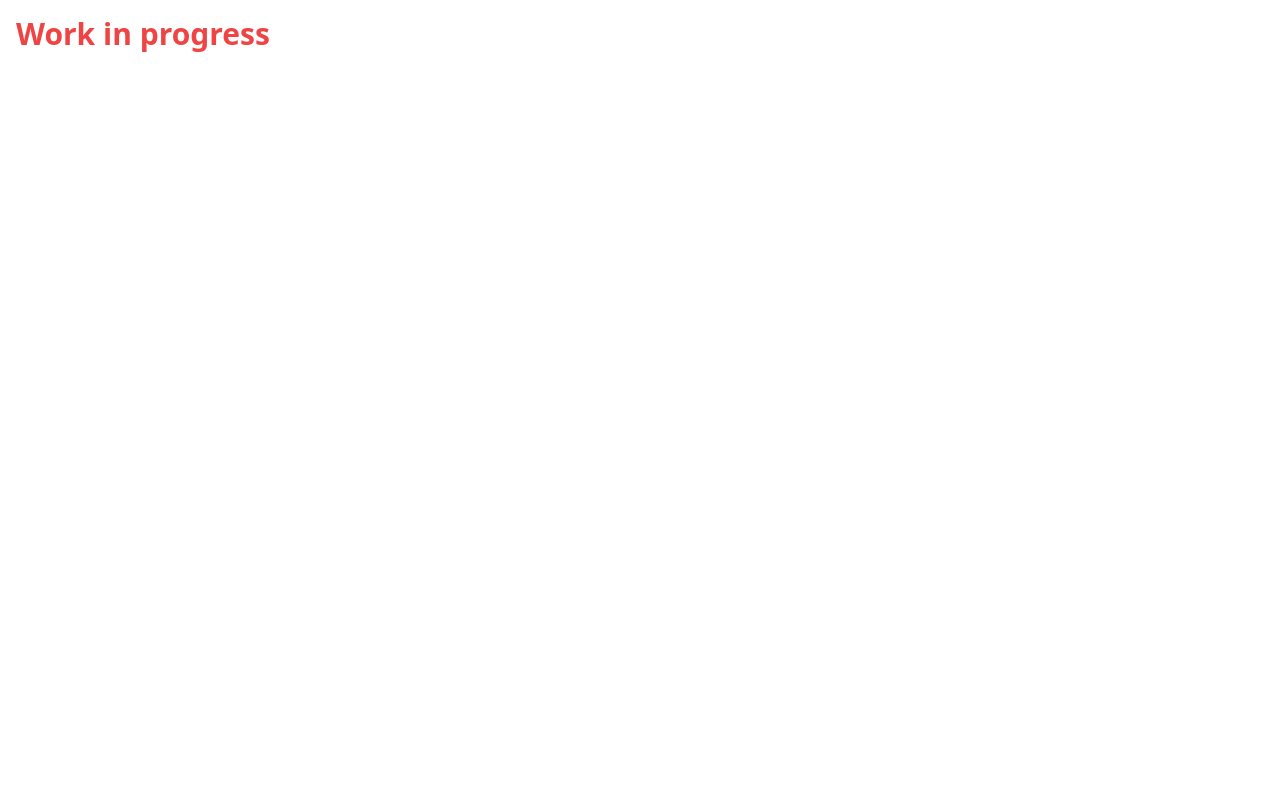
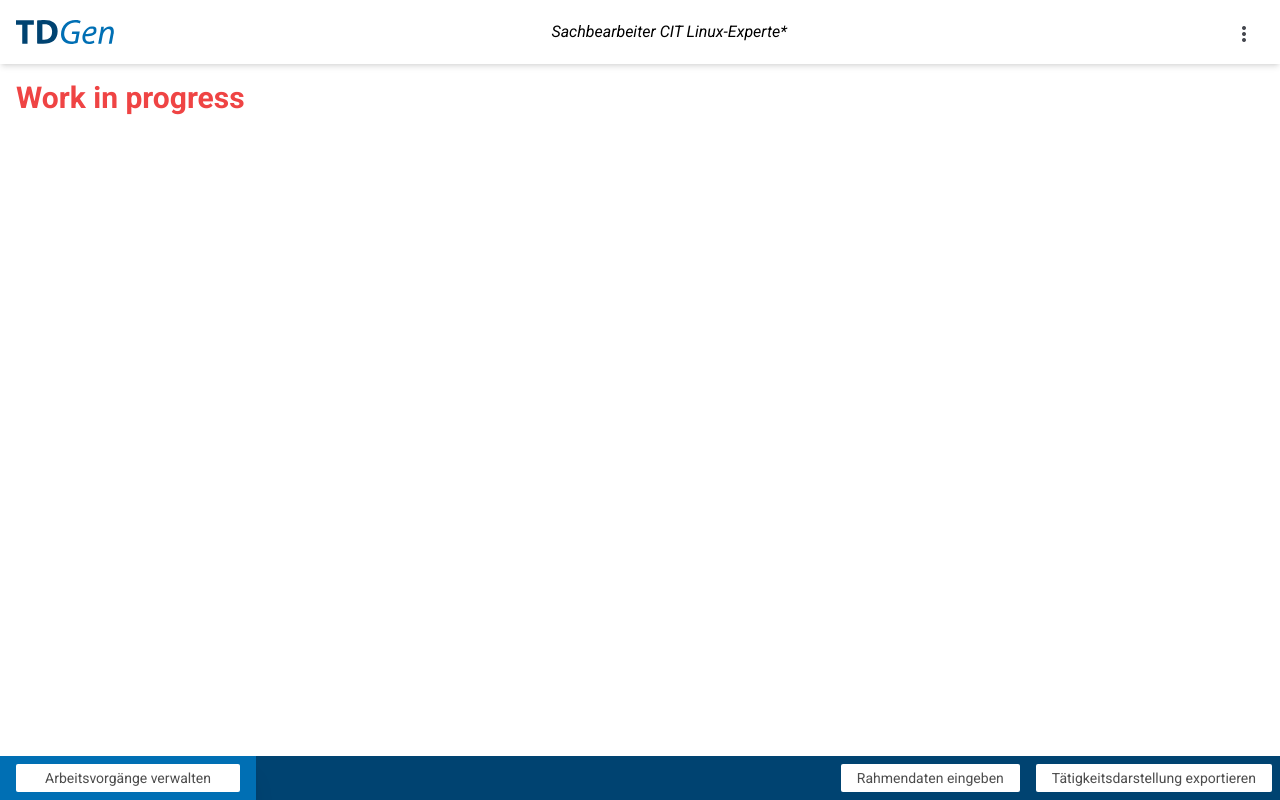
Before and after one commit to sberoch/tdgen, an Angular app in the folder client/: page / in a window 1280 px wide. Built offline with nearby package versions, Linux system fonts and the light colour scheme.

Commit message:
header and footer

```diff
--- a/client/angular.json
+++ b/client/angular.json
@@ -24,7 +24,10 @@
                 "input": "public"
               }
             ],
-            "styles": ["src/styles.css"],
+            "styles": [
+              "@angular/material/prebuilt-themes/azure-blue.css",
+              "src/styles.css"
+            ],
             "scripts": []
           },
           "configurations": {
@@ -83,7 +86,10 @@
                 "input": "public"
               }
             ],
-            "styles": ["src/styles.css"],
+            "styles": [
+              "@angular/material/prebuilt-themes/azure-blue.css",
+              "src/styles.css"
+            ],
             "scripts": []
           }
         }
--- a/client/package.json
+++ b/client/package.json
@@ -11,10 +11,12 @@
   "private": true,
   "dependencies": {
     "@angular/animations": "^19.1.0",
+    "@angular/cdk": "^19.1.1",
     "@angular/common": "^19.1.0",
     "@angular/compiler": "^19.1.0",
     "@angular/core": "^19.1.0",
     "@angular/forms": "^19.1.0",
+    "@angular/material": "^19.1.1",
     "@angular/platform-browser": "^19.1.0",
     "@angular/platform-browser-dynamic": "^19.1.0",
     "@angular/router": "^19.1.0",
--- a/client/src/app/app.component.html
+++ b/client/src/app/app.component.html
@@ -1 +1,7 @@
-<h1 class="text-3xl font-bold text-red-500 m-4">Work in progress</h1>
+<div class="flex flex-col min-h-screen">
+  <app-header></app-header>
+  <main class="flex-grow">
+    <h1 class="text-3xl font-bold text-red-500 m-4">Work in progress</h1>
+  </main>
+  <app-footer></app-footer>
+</div>
--- a/client/src/app/app.component.ts
+++ b/client/src/app/app.component.ts
@@ -1,8 +1,12 @@
 import { Component } from '@angular/core';
+import { HeaderComponent } from './layout/header/header.component';
+import { FooterComponent } from './layout/footer/footer.component';
 
 @Component({
   selector: 'app-root',
   templateUrl: './app.component.html',
+  standalone: true,
+  imports: [HeaderComponent, FooterComponent],
 })
 export class AppComponent {
   title = 'client';
--- /dev/null
+++ b/client/src/app/layout/footer/footer.component.html
@@ -0,0 +1,26 @@
+<div
+  class="bg-footer-secondary flex justify-between items-center text-sm 2xl:text-base 3xl:text-lg overflow-y-hidden"
+>
+  <div class="bg-footer-primary py-2 px-4 min-w-[20%] shadow-xl">
+    <button
+      class="rounded-sm bg-white text-black/70 py-1 px-4 w-full"
+      (click)="onButtonClick()"
+    >
+      Arbeitsvorgänge verwalten
+    </button>
+  </div>
+  <div class="flex w-full justify-end items-center p-2 gap-4">
+    <button
+      class="rounded-sm bg-white text-black/70 py-1 px-4"
+      (click)="onButtonClick()"
+    >
+      Rahmendaten eingeben
+    </button>
+    <button
+      class="rounded-sm bg-white text-black/70 py-1 px-4"
+      (click)="onButtonClick()"
+    >
+      Tätigkeitsdarstellung exportieren
+    </button>
+  </div>
+</div>
--- /dev/null
+++ b/client/src/app/layout/footer/footer.component.ts
@@ -0,0 +1,12 @@
+import { Component } from '@angular/core';
+
+@Component({
+  selector: 'app-footer',
+  templateUrl: './footer.component.html',
+  standalone: true,
+})
+export class FooterComponent {
+  onButtonClick() {
+    alert('TODO');
+  }
+}
--- /dev/null
+++ b/client/src/app/layout/header/header.component.html
@@ -0,0 +1,36 @@
+<header class="bg-white shadow-md">
+  <div class="flex justify-between items-center mx-auto px-4 py-3">
+    <a href="/">
+      <img src="/logo.svg" alt="Logo" class="h-6" />
+    </a>
+    <p class="italic">Sachbearbeiter CIT Linux-Experte*</p>
+    <button
+      mat-icon-button
+      [matMenuTriggerFor]="menu"
+      aria-label="Example icon-button with a menu"
+    >
+      <mat-icon>more_vert</mat-icon>
+    </button>
+  </div>
+</header>
+
+<mat-menu #menu="matMenu" class="custom-menu">
+  <button mat-menu-item (click)="onButtonClick()">
+    Tätigkeitsdarstellung erzeugen
+  </button>
+  <button mat-menu-item (click)="onButtonClick()">
+    Tätigkeitsdarstellung laden
+  </button>
+  <mat-divider></mat-divider>
+  <button mat-menu-item (click)="onButtonClick()">
+    Tätigkeitsdarstellung verwalten
+  </button>
+  <button mat-menu-item (click)="onButtonClick()">
+    Arbeitsvorgänge verwalten
+  </button>
+  <mat-divider></mat-divider>
+  <button mat-menu-item (click)="onButtonClick()">Einstellungen</button>
+  <button mat-menu-item (click)="onButtonClick()">Über TDGen</button>
+  <mat-divider></mat-divider>
+  <button mat-menu-item (click)="onButtonClick()">Abmelden</button>
+</mat-menu>
--- /dev/null
+++ b/client/src/app/layout/header/header.component.ts
@@ -0,0 +1,17 @@
+import { Component } from '@angular/core';
+import { MatButtonModule } from '@angular/material/button';
+import { MatMenuModule } from '@angular/material/menu';
+import { MatIconModule } from '@angular/material/icon';
+import { MatDividerModule } from '@angular/material/divider';
+
+@Component({
+  selector: 'app-header',
+  templateUrl: './header.component.html',
+  standalone: true,
+  imports: [MatButtonModule, MatMenuModule, MatIconModule, MatDividerModule],
+})
+export class HeaderComponent {
+  onButtonClick() {
+    alert('TODO');
+  }
+}
--- a/client/src/index.html
+++ b/client/src/index.html
@@ -6,6 +6,8 @@
   <base href="/">
   <meta name="viewport" content="width=device-width, initial-scale=1">
   <link rel="icon" type="image/x-icon" href="favicon.ico">
+  <link href="https://fonts.googleapis.com/css2?family=Roboto:wght@300;400;500&display=swap" rel="stylesheet">
+  <link href="https://fonts.googleapis.com/icon?family=Material+Icons" rel="stylesheet">
 </head>
 <body>
   <app-root></app-root>
--- a/client/src/styles.css
+++ b/client/src/styles.css
@@ -1,4 +1,34 @@
 /* You can add global styles to this file, and also import other style files */
+@import url("https://fonts.googleapis.com/css2?family=Roboto:ital,wght@0,100..900;1,100..900&display=swap");
+
 @tailwind base;
 @tailwind components;
 @tailwind utilities;
+
+html {
+  font-family: "Roboto", sans-serif;
+}
+
+html,
+body {
+  height: 100%;
+}
+body {
+  margin: 0;
+  font-family: Roboto, "Helvetica Neue", sans-serif;
+}
+
+.custom-menu {
+  .mat-mdc-menu-content {
+    background: #ffffff;
+  }
+
+  .mat-mdc-menu-item-text {
+    font-weight: 400 !important;
+  }
+
+  .mat-mdc-menu-item {
+    padding: 0.25rem 0.5rem !important;
+    min-height: 0 !important;
+  }
+}
--- a/client/tailwind.config.js
+++ b/client/tailwind.config.js
@@ -2,7 +2,15 @@
 module.exports = {
   content: ["./src/**/*.{html,ts}"],
   theme: {
-    extend: {},
+    extend: {
+      screens: {
+        "3xl": "1920px",
+      },
+      colors: {
+        "footer-primary": "#006FB4",
+        "footer-secondary": "#004371",
+      },
+    },
   },
   plugins: [],
 };
```
Also changed, not shown: client/public/logo.svg (added), 1 other file (tests, documents, lock files or other folders).
